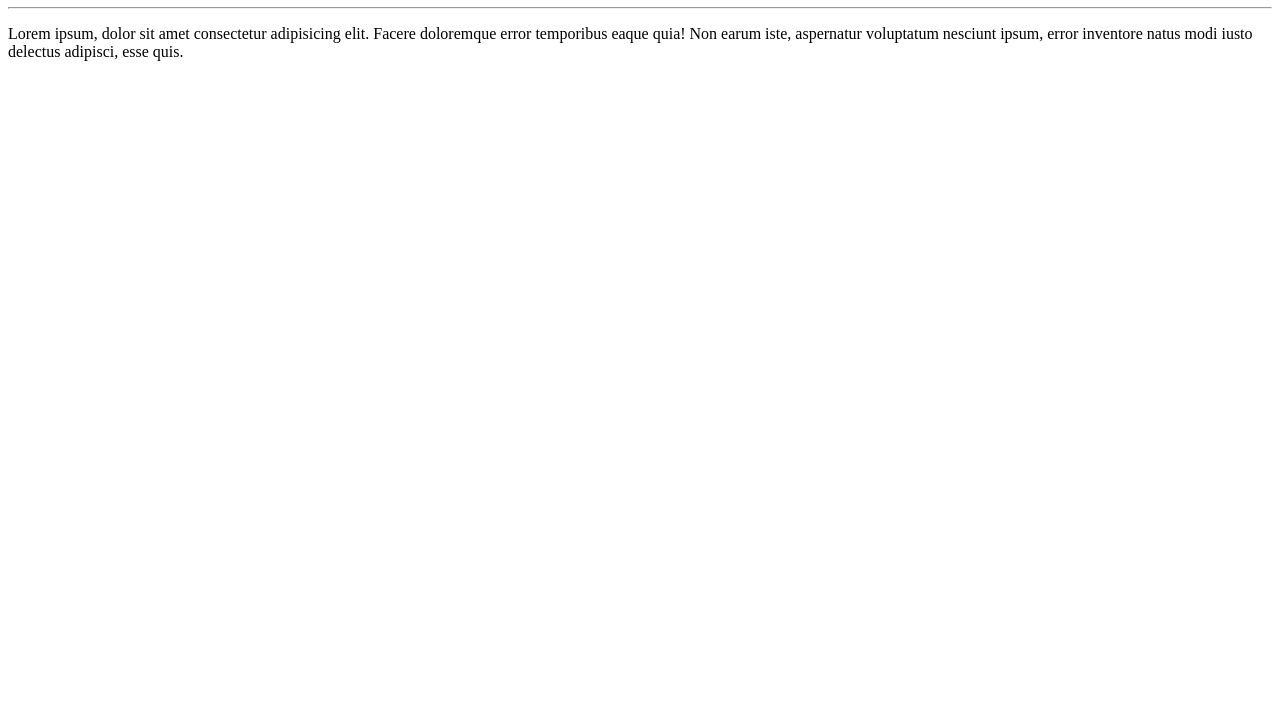
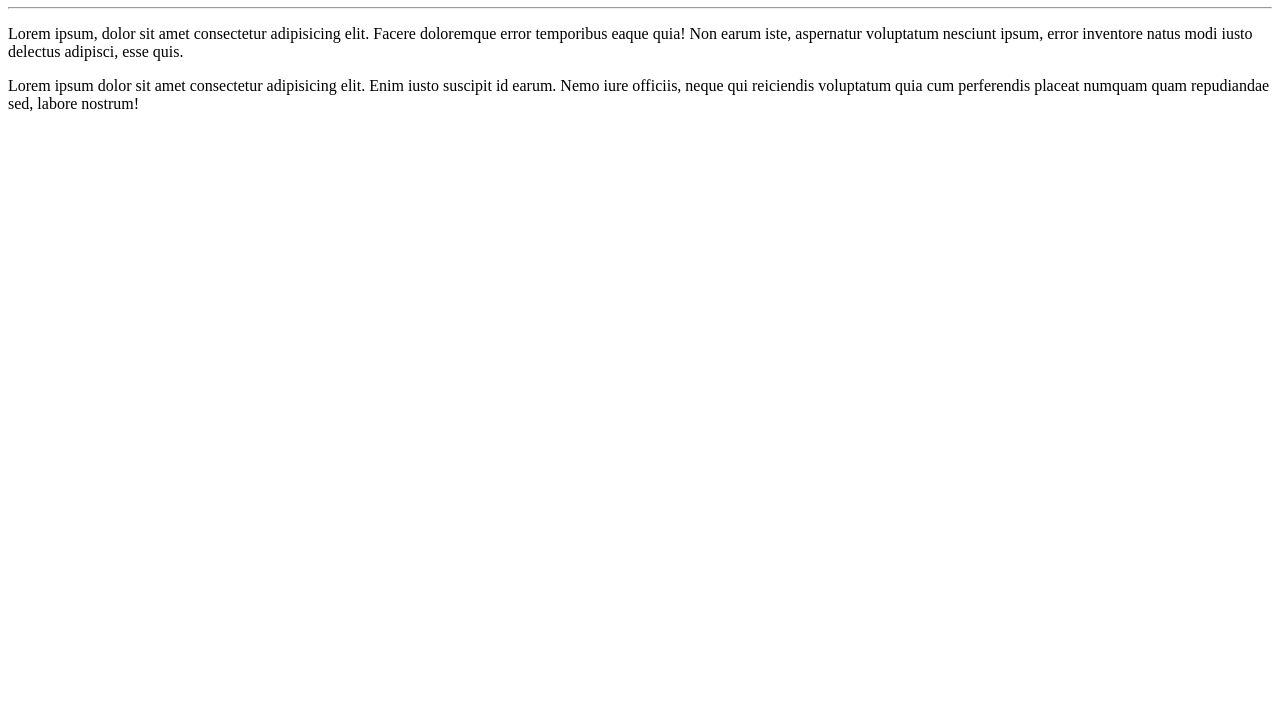
Before and after one commit to AllisonGabriel7/Ola-Mundo, a plain HTML site: page site-exemplo/index.html in a window 1280 px wide. Shown: the part 73-800 px from the top of the page. Drawn offline with Linux system fonts and the light colour scheme.

Commit message:
Adicionei um parágrafo

```diff
--- a/site-exemplo/index.html
+++ b/site-exemplo/index.html
@@ -9,5 +9,6 @@
     <h1>Olá, Mundo!</h1>
     <hr>
     <p>Lorem ipsum, dolor sit amet consectetur adipisicing elit. Facere doloremque error temporibus eaque quia! Non earum iste, aspernatur voluptatum nesciunt ipsum, error inventore natus modi iusto delectus adipisci, esse quis.</p>
+    <p>Lorem ipsum dolor sit amet consectetur adipisicing elit. Enim iusto suscipit id earum. Nemo iure officiis, neque qui reiciendis voluptatum quia cum perferendis placeat numquam quam repudiandae sed, labore nostrum!</p>
 </body>
 </html>
```
